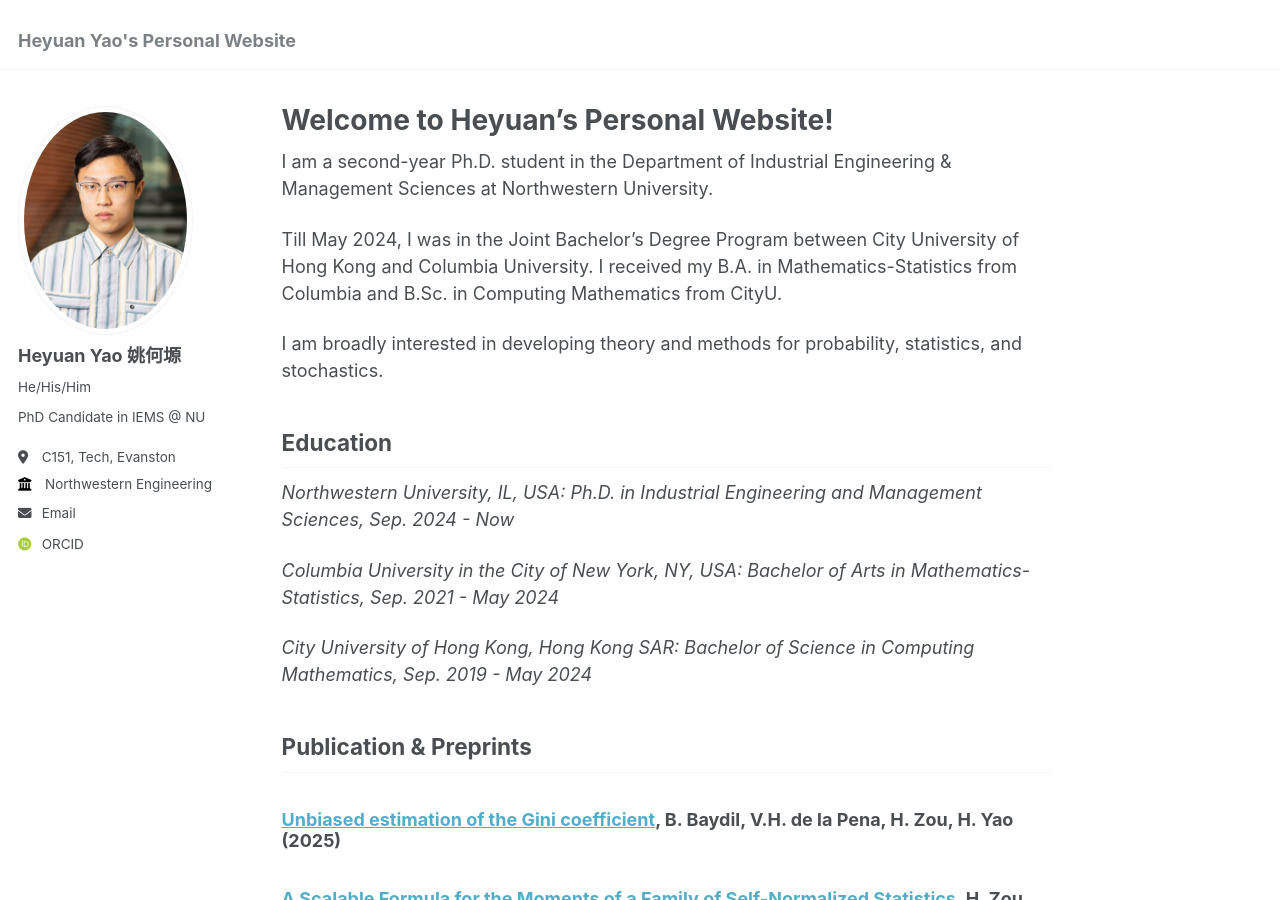
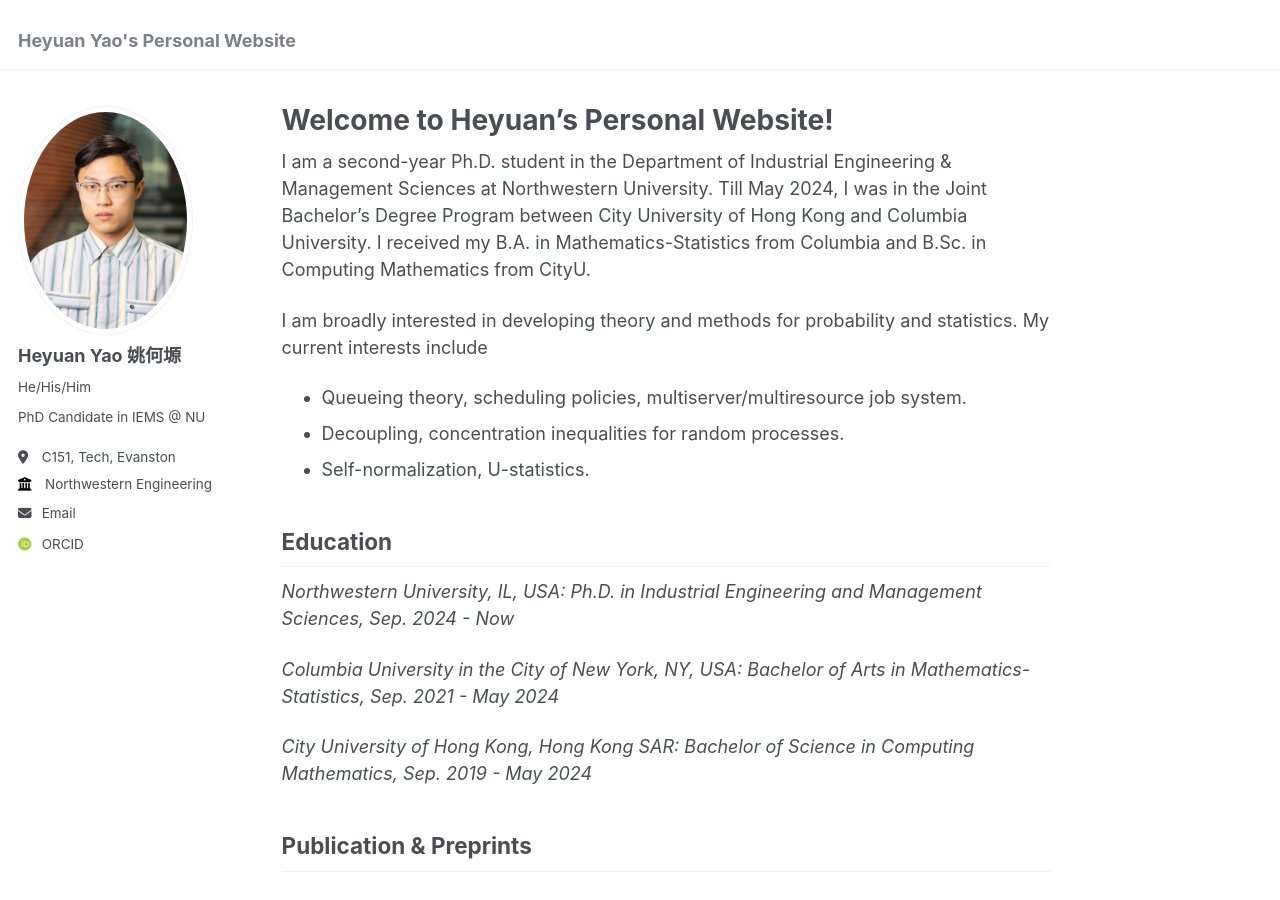
Before and after one commit to Heyuan-Yao/Heyuan-Yao.github.io, a Jekyll site: the page built from _pages/about.md, in a window 1280 px wide and 900 px high. Built offline with Jekyll 4.4.1, drawn with Linux system fonts in a browser that asks for light colours; some web fonts are replaced.

Commit message:
Update about.md

```diff
--- a/_pages/about.md
+++ b/_pages/about.md
@@ -7,11 +7,12 @@ redirect_from:
   - /about.html
 ---
 
-I am a second-year Ph.D. student in the Department of Industrial Engineering & Management Sciences at Northwestern University.
+I am a second-year Ph.D. student in the Department of Industrial Engineering & Management Sciences at Northwestern University. Till May 2024, I was in the Joint Bachelor’s Degree Program between City University of Hong Kong and Columbia University. I received my B.A. in Mathematics-Statistics from Columbia and B.Sc. in Computing Mathematics from CityU.
 
-Till May 2024, I was in the Joint Bachelor’s Degree Program between City University of Hong Kong and Columbia University. I received my B.A. in Mathematics-Statistics from Columbia and B.Sc. in Computing Mathematics from CityU.
-
-I am broadly interested in developing theory and methods for probability, statistics, and stochastics.
+I am broadly interested in developing theory and methods for probability and statistics. My current interests include
+- Queueing theory, scheduling policies, multiserver/multiresource job system.
+- Decoupling, concentration inequalities for random processes.
+- Self-normalization, U-statistics.
 
 Education
 ------
@@ -35,14 +36,14 @@ Teaching & Teaching Assistantship
 **Northwestern University, IL, USA**
 
 - Teaching Assistant, Department of Industrial Engineering and Management Sciences
-<p>IEMS 315 Stochastic Models (Undergrad. Lv), Fall 2025 [<a href="Individual Report for Heyuan Yao (IEMS_315-0_01  Stochastic Models)_ae083803-227e-42f9-9080-a2033abbb70fen-US.pdf">Evaluation</a>]</p>
+<p>IEMS 315 Stochastic Models (Undergrad. Lv), Fall 2025 [<a href="https://github.com/Heyuan-Yao/Heyuan-Yao.github.io/blob/master/_pages/Individual%20Report%20for%20Heyuan%20Yao%20(IEMS_315-0_01%20%20Stochastic%20Models)_ae083803-227e-42f9-9080-a2033abbb70fen-US.pdf">Evaluation</a>]</p>
 
 **Columbia University in the City of New York, NY, USA**
 - Teaching Assistant, Department of Mathematics
-<p>MATH UN2015, Linear Algebra and Probability, (Undergrad. Lv), Spring 2024 [<a href="MATHUN2015LinearAlgebraandProbabilitySpring2024-MATHUN2015_001_2024_1-LinearAlgebraandProbabilityMATHW2015_001_2024_1_183506_HeyuanYao.pdf">Evaluation</a>]</p>
-<p>MATH GU4032, Fourier Analysis (Grad. Lv), Fall 2023 [<a href="MATHGU4032_001_2023_3-FOURIERANALYSISMATHW4032_001_2023_3_170719_HeyuanYao.pdf">Evaluation</a>]</p>
-<p>MATH UN2500, Analysis and Optimization (Undergrad. Lv), Spring 2023 [<a href="MATHUN2500_002_2023_1-ANALYSISANDOPTIMIZATIONMATHV2500_002_2023_1_162640_HeyuanYao.pdf">Evaluation</a>]</p>
-<p>MATH UN2500, Analysis and Optimization (Undergrad. Lv), Fall 2022 [<a href="MATHUN2500_002_2022_3-ANALYSISANDOPTIMIZATIONMATHV2500_002_2022_3_150375_HeyuanYao.pdf">Evaluation</a>]</p>
+<p>MATH UN2015, Linear Algebra and Probability, (Undergrad. Lv), Spring 2024 [<a href="https://github.com/Heyuan-Yao/Heyuan-Yao.github.io/blob/master/_pages/MATHUN2015LinearAlgebraandProbabilitySpring2024-MATHUN2015_001_2024_1-LinearAlgebraandProbabilityMATHW2015_001_2024_1_183506_HeyuanYao.pdf">Evaluation</a>]</p>
+<p>MATH GU4032, Fourier Analysis (Grad. Lv), Fall 2023 [<a href="https://github.com/Heyuan-Yao/Heyuan-Yao.github.io/blob/master/_pages/MATHGU4032_001_2023_3-FOURIERANALYSISMATHW4032_001_2023_3_170719_HeyuanYao.pdf">Evaluation</a>]</p>
+<p>MATH UN2500, Analysis and Optimization (Undergrad. Lv), Spring 2023 [<a href="https://github.com/Heyuan-Yao/Heyuan-Yao.github.io/blob/master/_pages/MATHUN2500_002_2023_1-ANALYSISANDOPTIMIZATIONMATHV2500_002_2023_1_162640_HeyuanYao.pdf">Evaluation</a>]</p>
+<p>MATH UN2500, Analysis and Optimization (Undergrad. Lv), Fall 2022 [<a href="https://github.com/Heyuan-Yao/Heyuan-Yao.github.io/blob/master/_pages/MATHUN2500_002_2022_3-ANALYSISANDOPTIMIZATIONMATHV2500_002_2022_3_150375_HeyuanYao.pdf">Evaluation</a>]</p>
 
 - Teaching Assistant (Grader), Department of Statistics
 <p>STAT GU4207, Elementary Stochastic Processes (Grad. Lv), Spring 2024</p>
```
